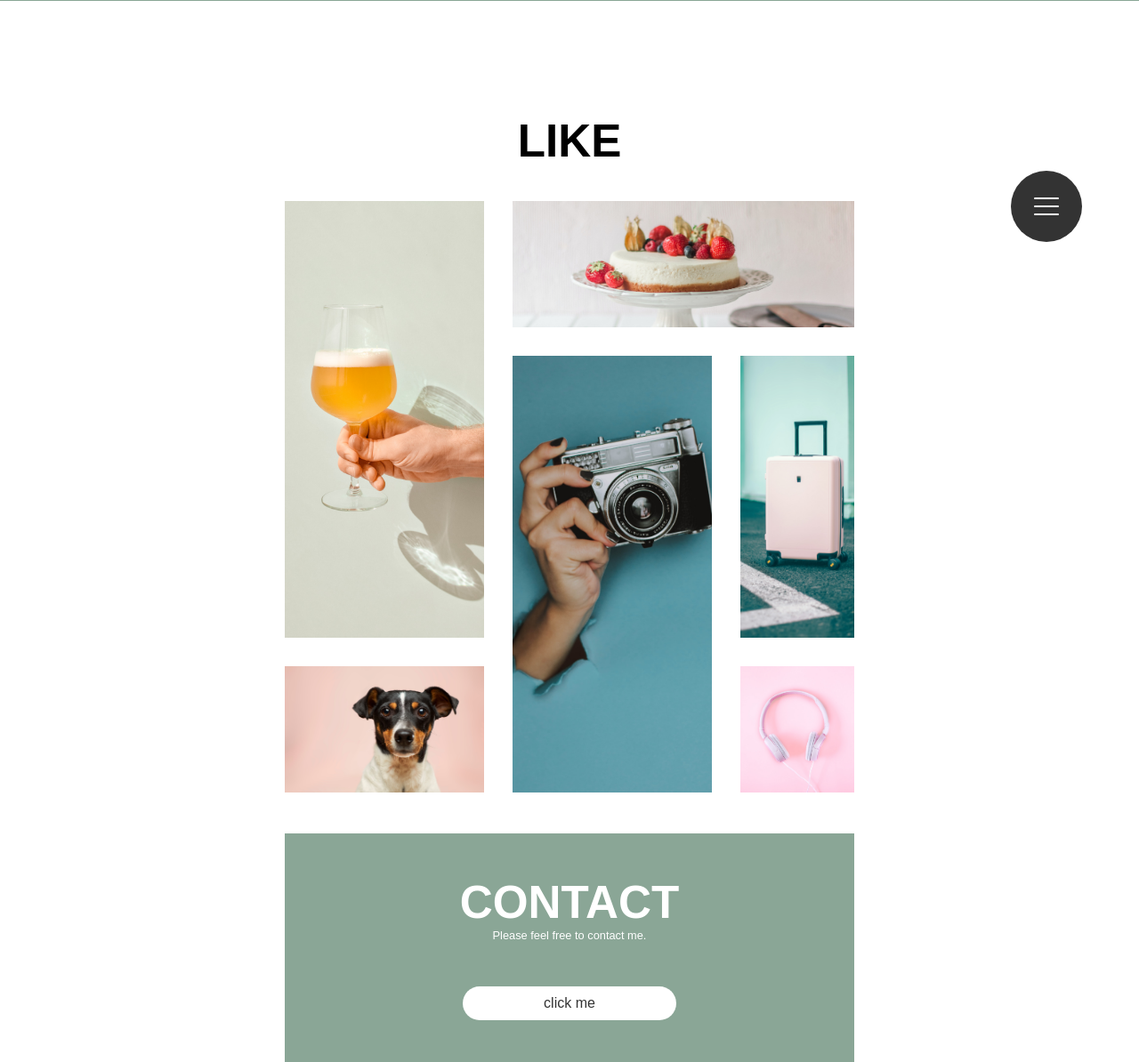
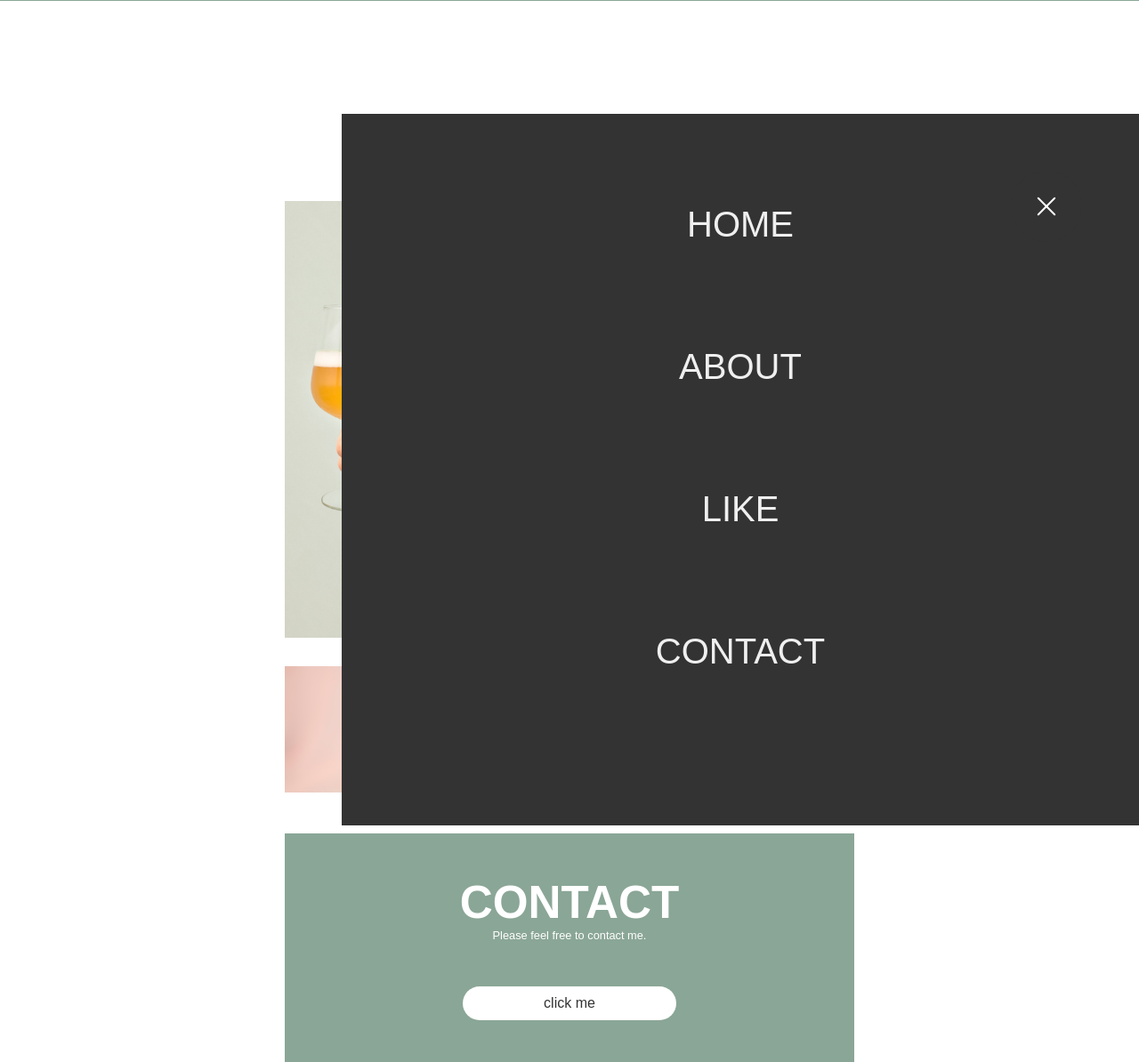
Before and after one commit to YamazakiMao/introduction, a PHP site: page / in a window 1280 px wide, after a click on "LIKE". Shown: the part 1377-2571 px from the top of the page at 89% size. Run offline with PHP 8.4, Linux system fonts and the light colour scheme; some libraries are stand-ins or nearby versions.

Commit message:
jsのメニュー部分修正

```diff
--- a/index.html
+++ b/index.html
@@ -54,10 +54,10 @@
         </div>
         <nav>
             <ul id="menu">
-                <li class="menu-list"><a href="#Home">HOME</li>
-                <li class="menu-list"><a href="#About">ABOUT</a></li>
-                <li class="menu-list"><a href="#Like">LIKE</a></li>
-                <li class="menu-list"><a href="#Contact">CONATCT</a></li>
+                <li class="menu-list" onclick="menuList()"><a href="#Home">HOME</li>
+                <li class="menu-list" onclick="menuList()"><a href="#About">ABOUT</a></li>
+                <li class="menu-list" onclick="menuList()"><a href="#Like">LIKE</a></li>
+                <li class="menu-list" onclick="menuList()"><a href="#Contact">CONTACT</a></li>
             </ul>
         </nav>
     </header>
@@ -106,7 +106,7 @@
             <h1>CONTACT</h1>
             <p class="contact-text">Please feel free to contact me.</p>
             <div id="click-alert" class="click-button">
-            <a href="/php/index.php">
+            <a href="/introduction/php/index.php">
                 click me
             </a>
         </div>
--- a/main.js
+++ b/main.js
@@ -15,6 +15,14 @@ document.getElementById("icon").addEventListener("click", function() {
     document.getElementById("icon").classList.toggle("is-active");
     document.getElementById("menu").classList.toggle("open"); // メニューとバーガーの線にopenクラスをつけ外しする
 });
+
+
+// const menuList = document.querySelectorAll('.menu-list');
+
+function menuList(){
+    document.getElementById("icon").classList.toggle("is-active");
+    document.getElementById("menu").classList.toggle("open");
+};
 
 
 // スクロールでふわっと表示
--- a/php/footer.php
+++ b/php/footer.php
@@ -50,5 +50,5 @@
             <img src="../img/toTop.png" alt="トップへ画像" class="toTop-img">
         </div>
     </footer>
-    <script src="../main.js"></script>
+    <script src="../footer.js"></script>
 </body>
```
Also changed, not shown: footer.js (added, +8 -0 lines).
